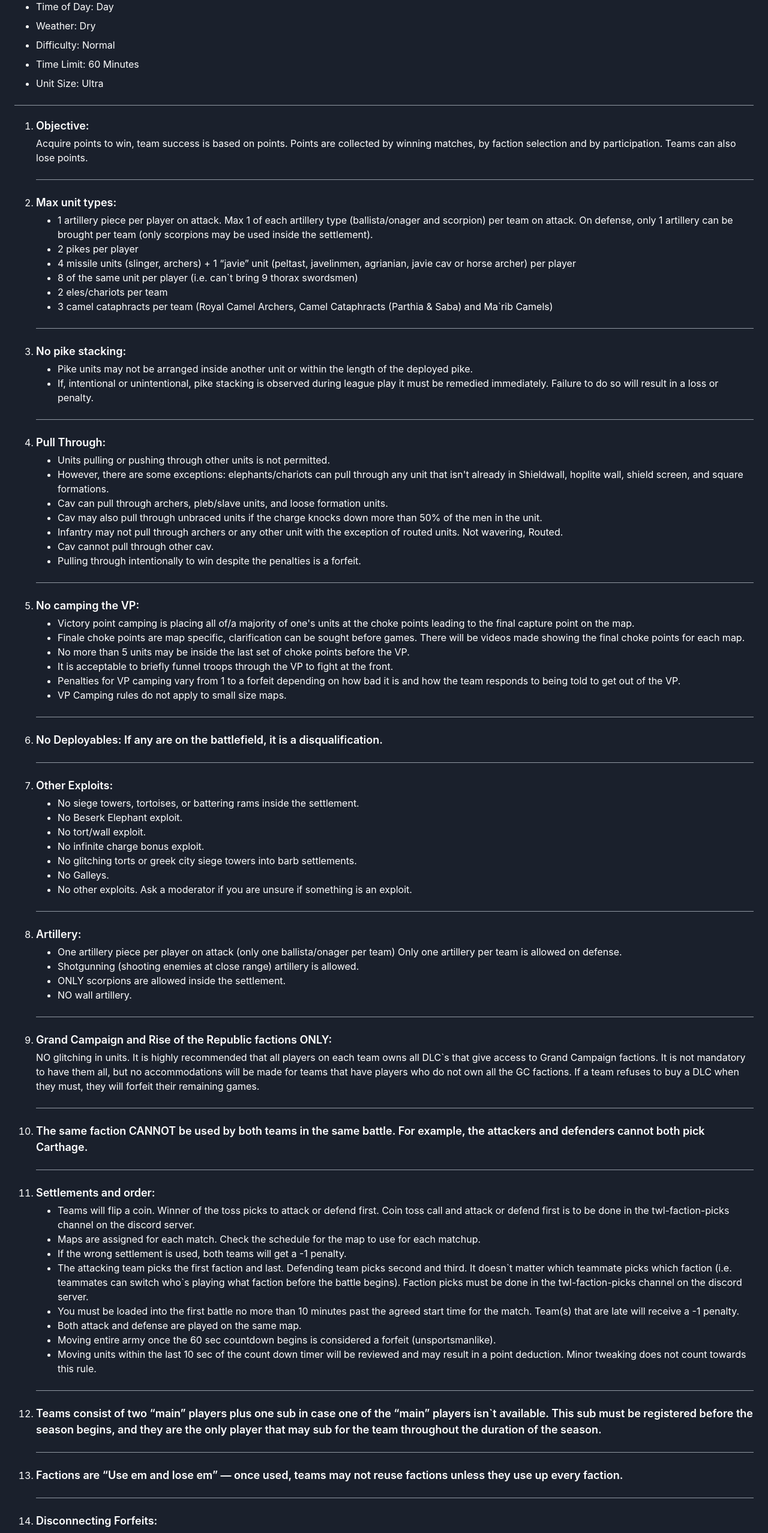
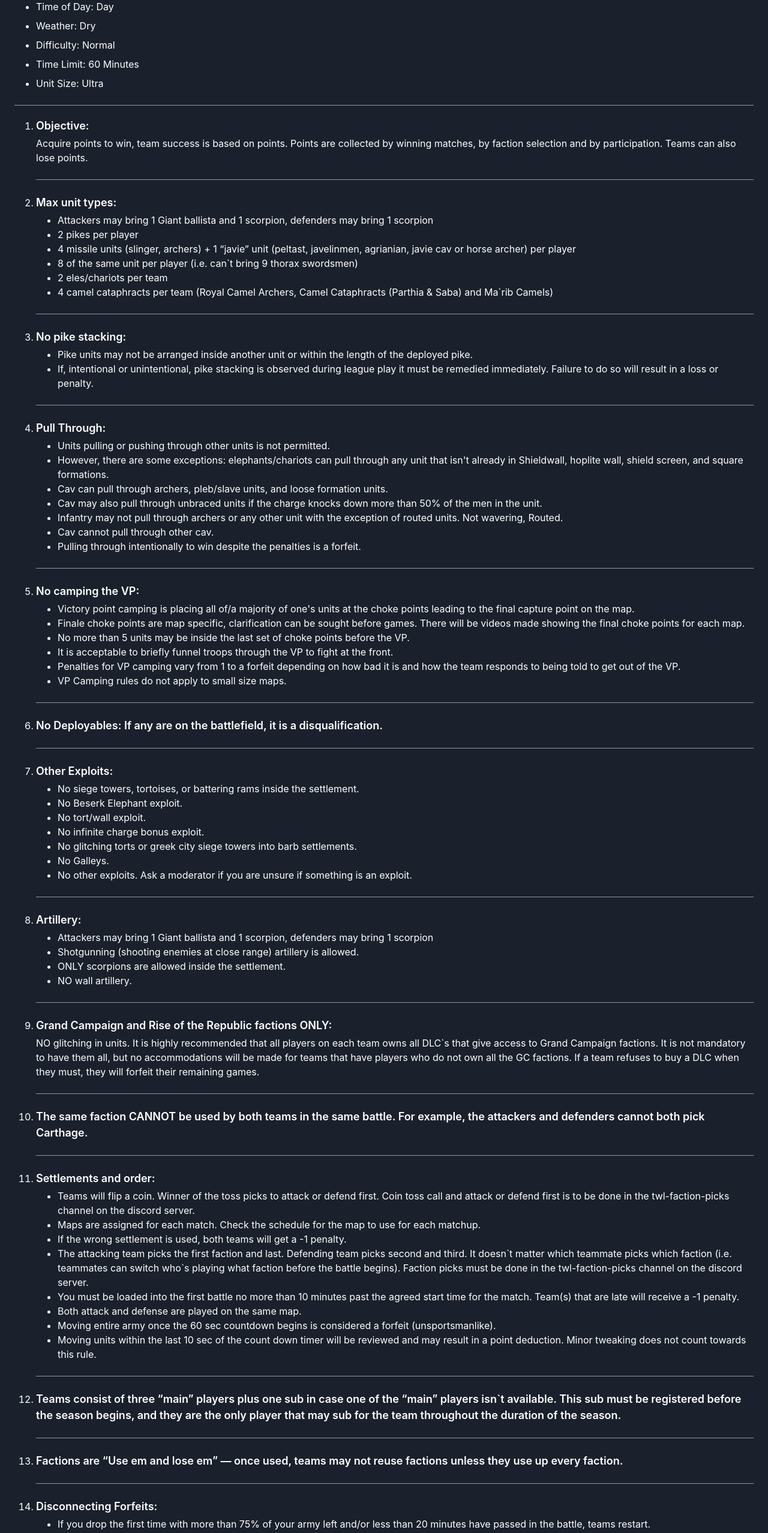
Before and after one commit to bobitsvetkov/tw-website, a React (Vite) app in the folder tw-project/: page /rules-info in a window 1280 px wide. Shown: the part 234-2790 px from the top of the page at 60% size. Built offline with nearby package versions, Linux system fonts and the light colour scheme.

Commit message:
chore: update rules for 3v3 tournament

```diff
--- a/tw-project/src/components/Rules and Info/RulesInfo.tsx
+++ b/tw-project/src/components/Rules and Info/RulesInfo.tsx
@@ -33,12 +33,12 @@ const RulesInfo: React.FC = () => {
                 <ListItem>
                     <Text fontSize="lg" fontWeight="semibold">Max unit types:</Text>
                     <UnorderedList mt={1} pl={5}>
-                        <ListItem>1 artillery piece per player on attack. Max 1 of each artillery type (ballista/onager and scorpion) per team on attack. On defense, only 1 artillery can be brought per team (only scorpions may be used inside the settlement).</ListItem>
+                        <ListItem>Attackers may bring 1 Giant ballista and 1 scorpion, defenders may bring 1 scorpion</ListItem>
                         <ListItem>2 pikes per player</ListItem>
                         <ListItem>4 missile units (slinger, archers) + 1 “javie” unit (peltast, javelinmen, agrianian, javie cav or horse archer) per player</ListItem>
                         <ListItem>8 of the same unit per player (i.e. can`t bring 9 thorax swordsmen)</ListItem>
                         <ListItem>2 eles/chariots per team</ListItem>
-                        <ListItem>3 camel cataphracts per team (Royal Camel Archers, Camel Cataphracts (Parthia & Saba) and Ma`rib Camels)</ListItem>
+                        <ListItem>4 camel cataphracts per team (Royal Camel Archers, Camel Cataphracts (Parthia & Saba) and Ma`rib Camels)</ListItem>
                     </UnorderedList>
                 </ListItem>
                 <Divider my={4} />
@@ -97,7 +97,8 @@ const RulesInfo: React.FC = () => {
                 <ListItem>
                     <Text fontSize="lg" fontWeight="semibold">Artillery:</Text>
                     <UnorderedList mt={1} pl={5}>
-                        <ListItem>One artillery piece per player on attack (only one ballista/onager per team) Only one artillery per team is allowed on defense.</ListItem>
+                        {/* <ListItem>One artillery piece per player on attack (only one ballista/onager per team) Only one artillery per team is allowed on defense.</ListItem> */}
+                        <ListItem>Attackers may bring 1 Giant ballista and 1 scorpion, defenders may bring 1 scorpion</ListItem>
                         <ListItem>Shotgunning (shooting enemies at close range) artillery is allowed.</ListItem>
                         <ListItem>ONLY scorpions are allowed inside the settlement.</ListItem>
                         <ListItem>NO wall artillery.</ListItem>
@@ -132,7 +133,7 @@ const RulesInfo: React.FC = () => {
                 </ListItem>
                 <Divider my={4} />
                 <ListItem>
-                    <Text fontSize="lg" fontWeight="semibold">Teams consist of two “main” players plus one sub in case one of the “main” players isn`t available. This sub must be registered before the season begins, and they are the only player that may sub for the team throughout the duration of the season.</Text>
+                    <Text fontSize="lg" fontWeight="semibold">Teams consist of three “main” players plus one sub in case one of the “main” players isn`t available. This sub must be registered before the season begins, and they are the only player that may sub for the team throughout the duration of the season.</Text>
                 </ListItem>
                 <Divider my={4} />
                 <ListItem>
@@ -184,24 +185,28 @@ const RulesInfo: React.FC = () => {
                     <UnorderedList mt={1} pl={5}>
                         <ListItem>Teams must play at least one and no more than 2 matchups per week. Failure to do so results in a -1pt penalty.</ListItem>
                         <ListItem>Games can be played anytime that teams can arrange. Streaming arrangements can be made with the discord moderators and participating streamers.</ListItem>
-                        <ListItem>Each Group plays a round robin so each team plays all the other teams in their group once.</ListItem>
-                        <ListItem>The top team by points in each group advances to the playoff round.</ListItem>
-                        <ListItem>Playoff position: Group winners will be the 1-8 seeds in order of points. Group runner-ups will be the 9-16 seeds.</ListItem>
+                        {/* <ListItem>Each Group plays a round robin so each team plays all the other teams in their group once.</ListItem> */}
+                        {/* <ListItem>The top team by points in each group advances to the playoff round.</ListItem> */}
+                        <ListItem>Pick phase goes: Att-Def-Def-Att-Def-Att. Attackers start with +3 and defenders with +2. The factions picked must add up to 0 or greater</ListItem>
+                        <ListItem>If you get a capture point and WIN the match, you will get a faction back at random (Wheel spin).</ListItem>
+                        <ListItem>All positive factions on the tier list can be used twice, except torts factions (ROR Syracuse, Sparta and Epirus) which can only be used once. Factions with double use cannot be used in the same matchup, the factions still use them and lose them.</ListItem>
+                        <ListItem>The tournament will be organized in a Double Elimination format. There will be no Group Stage.</ListItem>
+                        <ListItem>In this format in the finals the team which is still on the Winners Bracket will be able to choose to attack or defend first </ListItem>
+                        {/* <ListItem>Playoff position: Group winners will be the 1-8 seeds in order of points. Group runner-ups will be the 9-16 seeds.</ListItem> */}
                         <ListItem>
                             In the event of a tie (pts) between two (or more) teams, the tiebreakers will be as follows:
                             <List styleType="decimal" ml={4}>
-                                <ListItem>Win/Loss</ListItem>
-                                <ListItem>Head to head record (if in the same group)</ListItem>
-                                <ListItem>Total amount of points of factions used against them</ListItem>
-                                <ListItem>Total points of factions used</ListItem>
-                                <ListItem>Coin toss</ListItem>
+                                <ListItem>There's gonna be a pool of 5 maps</ListItem>
+                                <ListItem>The team with the most chevrons on the first 2 games will get to choose whether they want to pick the map or choose Attack/Defense.</ListItem>
+                                <ListItem> If they choose to pick the map, for instance, then the other team chooses Att/Def and vice versa.</ListItem>
+                                <ListItem>The factions picked also must add up to 0 or greater. Factions used on the tie breaker will still count as used for your team, so be careful.</ListItem>
                             </List>
                         </ListItem>
                         <ListItem>A team with NO wins or negative points is ineligible for playoffs.</ListItem>
                     </UnorderedList>
                 </ListItem>
                 <Divider my={4} />
-                <ListItem>
+                {/* <ListItem>
                     <Text fontSize="lg" fontWeight="semibold">Playoff structure:</Text>
                     <UnorderedList mt={1} pl={5}>
                         <ListItem>Only factions which were unused during the Group stage are allowed in the playoffs.</ListItem>
@@ -214,7 +219,7 @@ const RulesInfo: React.FC = () => {
                         <ListItem>Playoff maps will be assigned for each round and can be found on the schedule.</ListItem>
                         <ListItem>Playoff scheduling is final, unless 24hrs notice is given. Failure to attend games at scheduled times results in forfeit.</ListItem>
                     </UnorderedList>
-                </ListItem>
+                </ListItem> */}
                 <Divider my={4} />
                 <ListItem>
                     <Text fontSize="lg" fontWeight="semibold">Points and Penalties:</Text>
```
